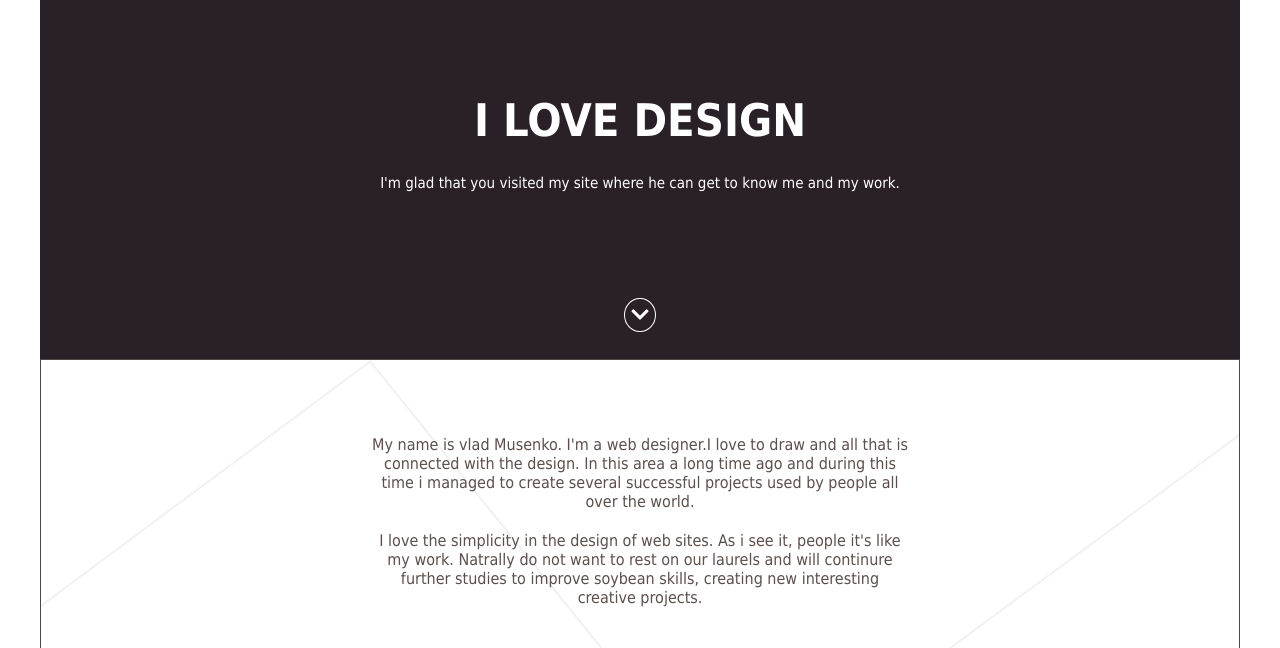
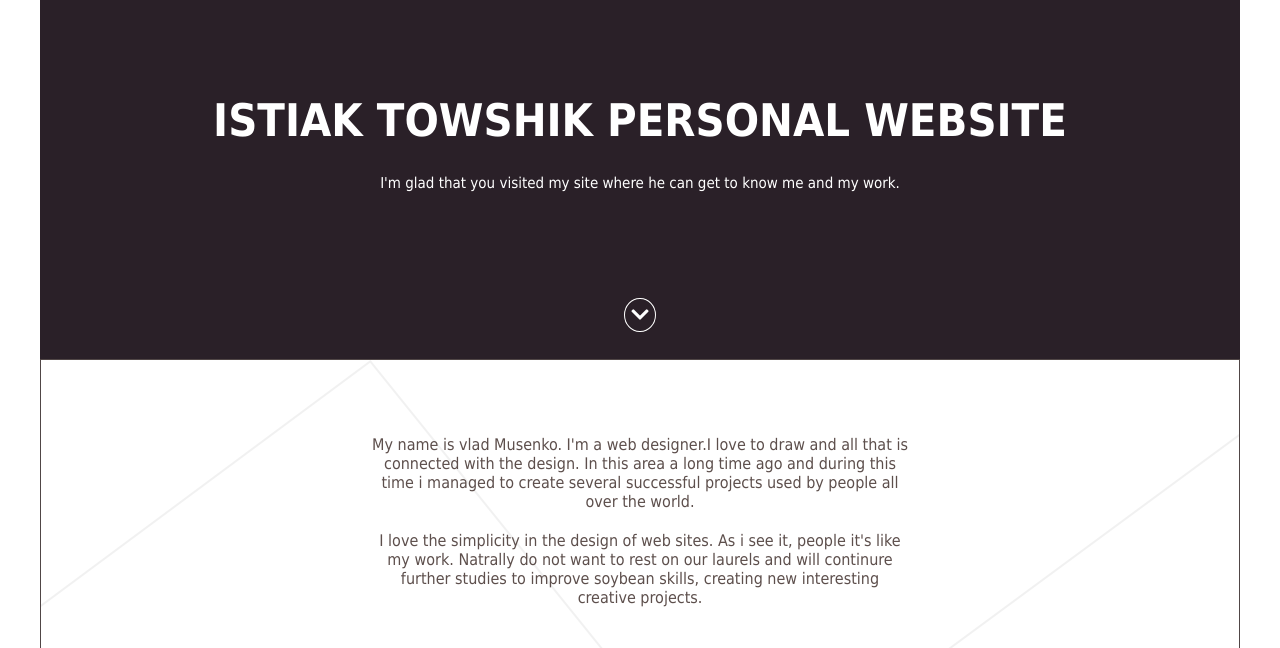
Before and after one commit to IstiakTowshik/istiaktowshik, a plain HTML site: page index.html in a window 1280 px wide. Shown: the part 152-800 px from the top of the page. Drawn offline with Linux system fonts and the light colour scheme.

Commit message:
Update index.html

```diff
--- a/index.html
+++ b/index.html
@@ -4,7 +4,7 @@
 <head>
     <meta charset="UTF-8">
     <meta name="viewport" content="width=device-width, initial-scale=1.0">
-    <title>I love my design</title>
+    <title>Istiak Towshik Designed website</title>
     <link rel="stylesheet" href="CSS/all.min.css">
     <link rel="stylesheet" href="CSS/fontawesome.min.css">
     <link rel="stylesheet" href="CSS/style.css">
@@ -19,7 +19,7 @@
             <img src="images/logo.png" alt="logo">
         </div>
         <div class="designlove-area">
-            <h1>i love design</h1>
+            <h1>Istiak Towshik Personal Website</h1>
             <p> I'm glad that you visited my site where he can get to know me and my work.</p>
         </div>
         <div class="fontawesome-area">
```
